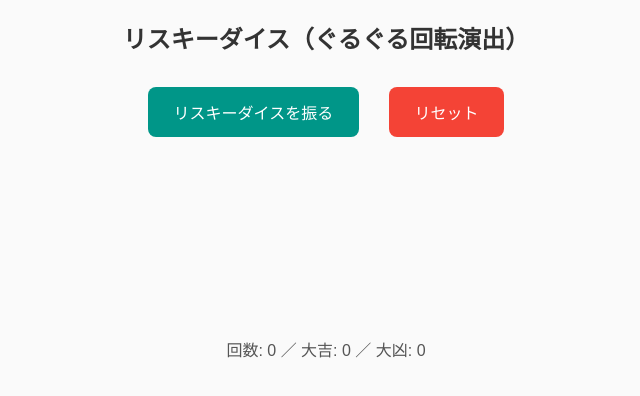
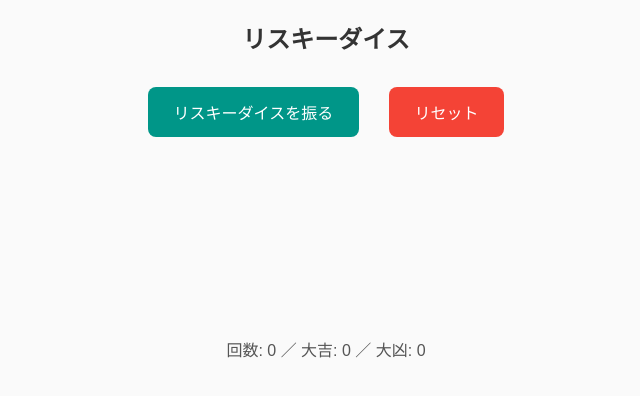
Before and after one commit to hondasan/risky, a plain HTML site: page index.html in a window 1280 px wide. Shown: the whole page, without its empty margins (314-954 px from the left). Drawn offline with Linux system fonts and the light colour scheme.

Commit message:
Update index.html

```diff
--- a/index.html
+++ b/index.html
@@ -2,7 +2,7 @@
 <html lang="ja">
 <head>
   <meta charset="UTF-8" />
-  <title>リスキーダイス (文字ぐるぐる版)</title>
+  <title>リスキーダイス</title>
   <meta name="viewport" content="width=device-width, initial-scale=1.0" />
   <style>
     body {
@@ -126,7 +126,7 @@
   </style>
 </head>
 <body>
-  <h1>リスキーダイス（ぐるぐる回転演出）</h1>
+  <h1>リスキーダイス</h1>
 
   <button id="rollButton">リスキーダイスを振る</button>
   <button id="resetButton">リセット</button>
```
